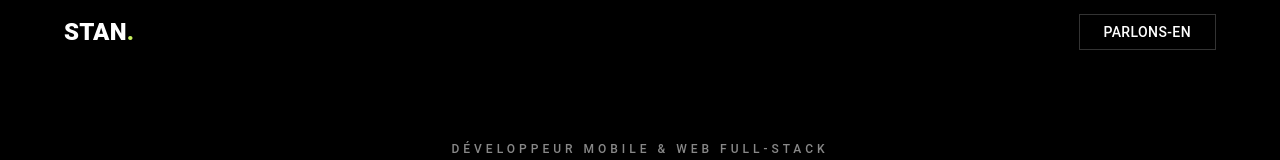
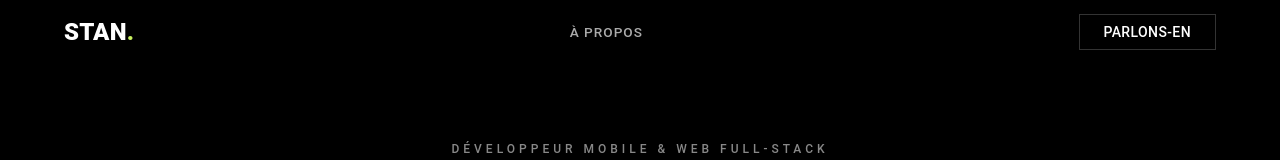
Before and after one commit to stantanasi/stantanasi.github.io, a Next.js app: page / in a window 1280 px wide. Shown: the top 160 px of the page. Built offline with nearby package versions, Linux system fonts and the light colour scheme; what @mui/material-nextjs would draw is missing.

Commit message:
feat(navbar): add about item

```diff
--- a/components/ui/Navbar.tsx
+++ b/components/ui/Navbar.tsx
@@ -1,10 +1,12 @@
-"use client";
+'use client';
 
 import MenuIcon from '@mui/icons-material/Menu';
 import { AppBar, Box, Button, Collapse, Container, IconButton, Stack, Toolbar, Typography } from '@mui/material';
 import { useEffect, useState } from 'react';
 
-const navItems: any[] = [];
+const items = [
+  { name: 'À propos', href: '#about' },
+];
 
 export default function Navbar() {
   const [menuOpen, setMenuOpen] = useState(false);
@@ -59,7 +61,7 @@ export default function Navbar() {
           </Typography>
 
           <Box sx={{ display: { xs: 'none', md: 'flex' }, gap: 4 }}>
-            {navItems.map((item) => (
+            {items.map((item) => (
               <Typography
                 key={item.name}
                 component="a"
@@ -117,7 +119,7 @@ export default function Navbar() {
               paddingTop: 1,
             }}
           >
-            {navItems.map((item) => (
+            {items.map((item) => (
               <Typography
                 key={item.name}
                 component="a"
```
